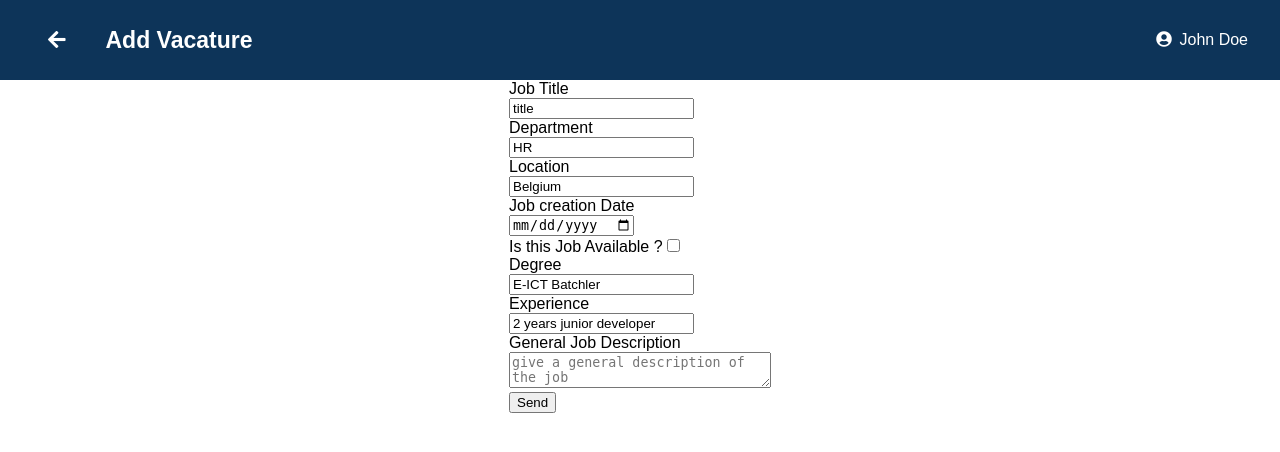
After one commit to llorrdnnight/TMDN-PE2-App2, a PHP site: page /addVacature.php in a window 1280 px wide. The commit adds this page. Shown: the top 452 px of the page. Run offline with PHP 8.4, Linux system fonts and the light colour scheme.

Commit message:
vacature

```diff
--- /dev/null
+++ b/HR/addVacature.php
@@ -0,0 +1,64 @@
+
+<!DOCTYPE html>
+<html lang="en">
+<head>
+    <meta charset="UTF-8">
+    <meta http-equiv="X-UA-Compatible" content="IE=edge">
+    <meta name="viewport" content="width=device-width, initial-scale=1.0">
+    <link rel="stylesheet" href="css/vacature.css">
+    <link rel="stylesheet" href="https://use.fontawesome.com/releases/v5.15.2/css/all.css" integrity="sha384-vSIIfh2YWi9wW0r9iZe7RJPrKwp6bG+s9QZMoITbCckVJqGCCRhc+ccxNcdpHuYu" crossorigin="anonymous">
+
+    <title>Add Vacature</title>
+</head>
+<body>
+<div class="nav-bar">
+            <div class="left">
+                <a href="dashboard.php"><i class="fas fa-arrow-left"></i></a>
+                <h1>Add Vacature</h1>
+            </div>
+            <div class="right">
+            <i class="fa fa-user-circle"></i>
+            <span>John Doe</span>
+            </div>
+        </div>
+        <div class="add-container">
+            <form action="" method="POST">
+
+                <div class="row">
+                    <label for="">Job Title</label><br>
+                    <input type="text" value="title" name="" id="title">
+                </div>
+                <div class="row">
+                    <label for="">Department</label><br>
+                    <input type="text" value="HR" name="" id="department">
+                </div>
+                <div class="row">
+                    <label for="">Location</label><br>
+                    <input type="text" value="Belgium" name="" id="location">
+                </div>
+                <div class="row">
+                    <label for="">Job creation Date</label><br>
+                    <input type="date" name="endDate" id="end">
+                </div>
+                <div class="row">
+                    <label for="">Is this Job Available ?<input type="checkbox" name="" id="available"></label>
+                </div>
+                <div class="row">
+                    <label for="">Degree</label><br>
+                    <input type="text" value="E-ICT Batchler" name="" id="degree">
+                </div>
+                <div class="row">
+                    <label for="">Experience</label><br>
+                    <input type="text" value="2 years junior developer" name="" id="experience">
+                </div>
+                <div class="row" id="reason">
+                    <label for="">General Job Description</label><br>
+                    <textarea name="reason" placeholder="give a general description of the job" id="" cols="30" rows="2" spellcheck="false"></textarea>
+                </div>
+                <div class="row">
+                    <input type="submit" value="Send">
+                </div>
+            </form>
+
+        </div>
+    </div>
--- a/HR/css/vacature.css
+++ b/HR/css/vacature.css
@@ -66,3 +66,10 @@ body {
   .round {
     border-radius: 50%;
   }
+
+  .add-container{
+    top: 50px;
+    display: flex;
+    justify-content: center;
+    align-items: center;
+  }
```
Also changed, not shown: HR/Scripts/dummydataVacature.php (line endings or trailing spaces).
